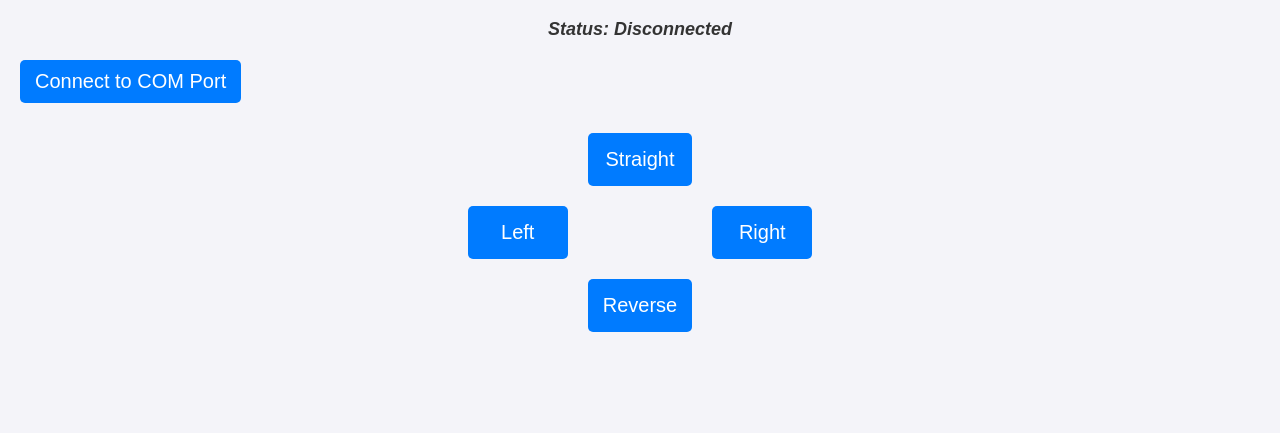
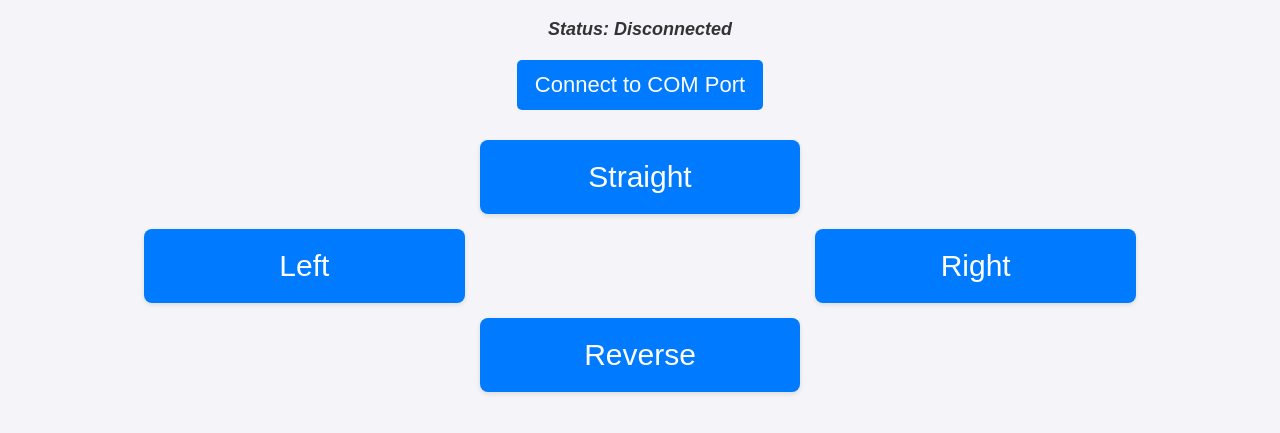
Before and after one commit to ayushacharya27/cn-website, a plain HTML site: page BtControl.html in a window 1280 px wide. Shown: the part 81-514 px from the top of the page. Drawn offline with Linux system fonts and the light colour scheme.

Commit message:
adding changes to buttons

```diff
--- a/BtControl.html
+++ b/BtControl.html
@@ -21,38 +21,47 @@
             font-size: 18px;
             margin: 20px 0;
         }
-        button {
+        #connectButton {
+            display: block;
+            margin: 0 auto; /* Center the button */
             background-color: #007bff;
             color: white;
             border: none;
             border-radius: 5px;
-            padding: 10px 15px;
-            font-size: 20px;
+            padding: 12px 18px; /* Increased padding for larger button */
+            font-size: 22px; /* Increased font size */
             cursor: pointer;
             transition: background-color 0.3s;
         }
-        button:hover {
+        #connectButton:hover {
             background-color: #0056b3;
         }
         .button-container {
             display: grid;
-            grid-template-areas:
-                " . straight . "
-                "left . right"
-                " . reverse . ";
-            gap: 20px;
-            justify-content: center;
-            align-items: center;
-            margin-top: 30px;
+            grid-template-columns: repeat(3, 1fr); /* Three columns for the WASD layout */
+            grid-template-rows: repeat(3, 1fr); /* Three rows for the WASD layout */
+            gap: 15px; /* Space between buttons */
+            width: 80%; /* Occupy 80% of the page width */
+            height: 80%; /* Adjust height as needed */
+            margin: 30px auto; /* Center the container */
         }
-        .button-container button {
-            min-width: 100px;
-            padding: 15px;
+        .my-button {
+            font-size: 30px; /* Increased font size for larger buttons */
+            color: white; /* Text color */
+            background-color: #007BFF; /* Bootstrap primary color */
+            border: none; /* No border */
+            border-radius: 8px; /* Rounded corners */
+            cursor: pointer; /* Pointer cursor on hover */
+            transition: background-color 0.3s, transform 0.2s; /* Transition effect */
+            width: 100%; /* Full width of the grid cell */
+            height: 100%; /* Full height of the grid cell */
+            padding: 20px; /* Increased padding for larger button */
+            box-shadow: 0 2px 5px rgba(0, 0, 0, 0.1); /* Subtle shadow for buttons */
         }
-        .straight { grid-area: straight; }
-        .left { grid-area: left; }
-        .reverse { grid-area: reverse; }
-        .right { grid-area: right; }
+        .my-button:hover {
+            background-color: #0056b3; /* Darker blue on hover */
+            transform: translateY(-2px); /* Slightly lift button on hover */
+        }
     </style>
 </head>
 <body>
@@ -62,10 +71,16 @@
     <button id="connectButton">Connect to COM Port</button>
 
     <div class="button-container">
-        <button class="sendButton straight" data-value="w">Straight</button>
-        <button class="sendButton left" data-value="a">Left</button>
-        <button class="sendButton reverse" data-value="s">Reverse</button>
-        <button class="sendButton right" data-value="d">Right</button>
+        <div></div> <!-- Spacer for top alignment -->
+        <button class="sendButton my-button" data-value="w">Straight</button> <!-- Top button -->
+        <div></div> <!-- Spacer for top alignment -->
+        <button class="sendButton my-button" data-value="a">Left</button> <!-- Left button -->
+        <div></div> <!-- Spacer for top alignment -->
+        <button class="sendButton my-button" data-value="d">Right</button> <!-- Center button -->
+        <div></div> <!-- Spacer for top alignment -->
+        <button class="sendButton my-button" data-value="s">Reverse</button> <!-- Right button -->
+        <div></div> <!-- Spacer for bottom alignment -->
+        <div></div> <!-- Spacer for bottom alignment -->
     </div>
 
     <script src="BtControl.js"></script>
```
Also changed, not shown: BtControl.js (indentation only).
